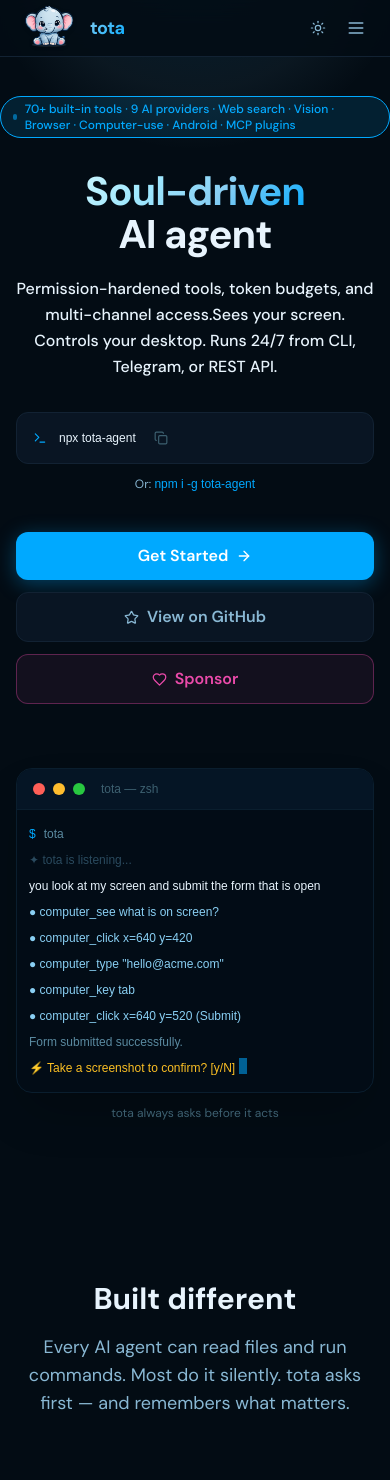
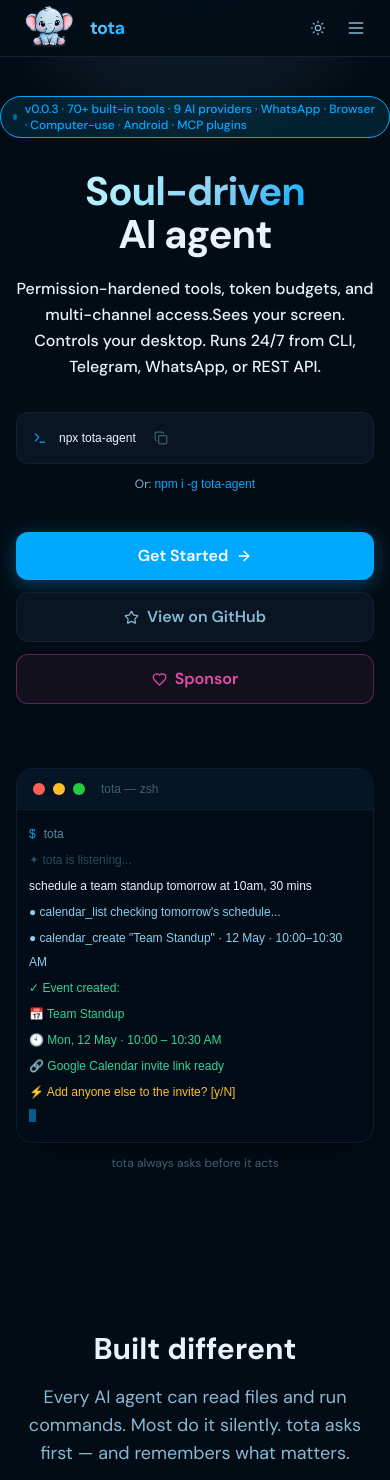
Before and after one commit to manu14357/tota-agent, a Next.js app in the folder tota-web/: page / in a window 390 px wide. Shown: the top 1480 px of the page. Built offline with nearby package versions, Linux system fonts and the light colour scheme; no server answers; a web font is replaced by a local one.

Commit message:
docs(tota-web): v0.0.3 content updates, animated terminal demo, mobile search, Hero improvements

```diff
--- a/tota-web/content/index.mdx
+++ b/tota-web/content/index.mdx
@@ -4,9 +4,10 @@ title: tota Documentation
 
 # tota documentation
 
-**Soul-driven AI agent** with permission-hardened tools, token budgets, and multi-channel access.
+**Soul-driven AI agent** — v0.0.3 · 60+ tools · 9 AI providers · WhatsApp · Browser · Computer-use · Android
 
-Remembers what matters. Asks before it acts. Runs 24/7 from CLI, Telegram, or REST API.
+Permission-hardened tools, token budgets, and multi-channel access.
+Remembers what matters. Asks before it acts. Runs 24/7 from CLI, Telegram, WhatsApp, or REST API.
 
 ## What is tota?
 
@@ -41,7 +42,7 @@ Need the full install guide? See [Getting Started](/docs/getting-started/install
 <Cards>
   <Cards.Card title="Permission-hardened tools" href="/docs/reference/built-in-tools" icon="🛡️" />
   <Cards.Card title="Second Brain memory" href="/docs/reference/second-brain" icon="🧠" />
-  <Cards.Card title="Multi-channel access" href="/docs/integrations/telegram" icon="💬" />
+  <Cards.Card title="Telegram · WhatsApp · REST API" href="/docs/integrations/telegram" icon="💬" />
   <Cards.Card title="Browser + desktop automation" href="/docs/reference/built-in-tools/automation" icon="🧭" />
   <Cards.Card title="Voice + Calendar" href="/docs/reference/built-in-tools/voice-calendar" icon="🎙️" />
   <Cards.Card title="Scheduling + daemons" href="/docs/daemon-mode/background-mode" icon="⏱️" />
--- a/tota-web/src/components/Hero.tsx
+++ b/tota-web/src/components/Hero.tsx
@@ -1,11 +1,27 @@
 'use client'
 
-import { useState, useEffect } from 'react'
+import { useState, useEffect, useRef } from 'react'
 import Link from 'next/link'
 import Image from 'next/image'
 import { Copy, Check, ArrowRight, Terminal, Star, Heart } from 'lucide-react'
 
 const NPX_CMD = 'npx tota-agent'
+
+const USER_MSG = 'schedule a team standup tomorrow at 10am, 30 mins'
+
+// Lines that appear after the user message finishes typing
+const RESPONSE_LINES: { text: string; tool?: boolean; ok?: boolean; ask?: boolean; dim?: boolean }[] = [
+  { text: '' },
+  { text: '  ● calendar_list  checking tomorrow\'s schedule...', tool: true },
+  { text: '  ● calendar_create  "Team Standup" · 12 May · 10:00–10:30 AM', tool: true },
+  { text: '' },
+  { text: '  ✓  Event created:', ok: true },
+  { text: '     📅  Team Standup', ok: true },
+  { text: '     🕙  Mon, 12 May · 10:00 – 10:30 AM', ok: true },
+  { text: '     🔗  Google Calendar invite link ready', ok: true },
+  { text: '' },
+  { text: '  ⚡ Add anyone else to the invite? [y/N]', ask: true },
+]
 
 function CopyButton({ text }: { text: string }) {
   const [copied, setCopied] = useState(false)
@@ -32,22 +48,118 @@ function CopyButton({ text }: { text: string }) {
   )
 }
 
-const terminalLines = [
-  { prompt: true, text: 'tota' },
-  { prompt: false, text: '  ✦ tota is listening...', dim: true },
-  { prompt: false, text: '' },
-  { prompt: false, text: 'you  look at my screen and submit the form that is open', user: true },
-  { prompt: false, text: '' },
-  { prompt: false, text: '  ● computer_see  what is on screen?', tool: true },
-  { prompt: false, text: '  ● computer_click  x=640 y=420', tool: true },
-  { prompt: false, text: '  ● computer_type  "hello@acme.com"', tool: true },
-  { prompt: false, text: '  ● computer_key  tab', tool: true },
-  { prompt: false, text: '  ● computer_click  x=640 y=520  (Submit)', tool: true },
-  { prompt: false, text: '' },
-  { prompt: false, text: '  Form submitted successfully.' },
-  { prompt: false, text: '' },
-  { prompt: false, text: '  ⚡ Take a screenshot to confirm? [y/N]', ask: true },
-]
+function TerminalDemo() {
+  const [typed, setTyped] = useState('')
+  const [visibleCount, setVisibleCount] = useState(0)
+  const [done, setDone] = useState(false)
+  const rafRef = useRef<ReturnType<typeof setTimeout> | null>(null)
+
+  useEffect(() => {
+    // Reset and restart the whole animation when component mounts / loops
+    let charIdx = 0
+    let lineIdx = 0
+    let cancelled = false
+
+    function typeChar() {
+      if (cancelled) return
+      if (charIdx < USER_MSG.length) {
+        charIdx++
+        setTyped(USER_MSG.slice(0, charIdx))
+        // Vary typing speed slightly for realism
+        const delay = 38 + Math.random() * 40
+        rafRef.current = setTimeout(typeChar, delay)
+      } else {
+        // Finished typing — start revealing response lines
+        revealLine()
+      }
+    }
+
+    function revealLine() {
+      if (cancelled) return
+      if (lineIdx < RESPONSE_LINES.length) {
+        lineIdx++
+        setVisibleCount(lineIdx)
+        const delay = RESPONSE_LINES[lineIdx - 1].tool ? 520 : 180
+        rafRef.current = setTimeout(revealLine, delay)
+      } else {
+        setDone(true)
+        // After a pause, loop the whole animation
+        rafRef.current = setTimeout(() => {
+          if (!cancelled) {
+            setTyped('')
+            setVisibleCount(0)
+            setDone(false)
+            charIdx = 0
+            lineIdx = 0
+            rafRef.current = setTimeout(typeChar, 900)
+          }
+        }, 3800)
+      }
+    }
+
+    // Initial delay before starting
+    rafRef.current = setTimeout(typeChar, 700)
+
+    return () => {
+      cancelled = true
+      if (rafRef.current) clearTimeout(rafRef.current)
+    }
+  }, [])
+
+  const isTyping = typed.length < USER_MSG.length || visibleCount === 0
+  const showCursor = !done
+
+  return (
+    <div className="p-3 sm:p-5 font-mono text-xs sm:text-sm leading-6 sm:leading-7 space-y-0.5 overflow-x-auto">
+      {/* Static prefix lines */}
+      <div style={{ color: '#5a8aa0' }}>
+        <span style={{ color: '#00A9FF', marginRight: '8px' }}>$</span>tota
+      </div>
+      <div style={{ color: '#2a4a5e' }}>{'  ✦ tota is listening...'}</div>
+      <div>{''}</div>
+
+      {/* User message — typed character by character */}
+      <div style={{ color: '#e8f4fd' }}>
+        {typed}
+        {isTyping && (
+          <span
+            className="inline-block w-[7px] h-[13px] ml-[2px] align-[-2px] animate-pulse"
+            style={{ background: '#00A9FF' }}
+          />
+        )}
+      </div>
+
+      {/* Response lines revealed one by one */}
+      {RESPONSE_LINES.slice(0, visibleCount).map((line, i) => (
+        <div
+          key={i}
+          style={{
+            color: line.tool ? '#89CFF3' : line.ok ? '#34d399' : line.ask ? '#fbbf24' : '#5a8aa0',
+          }}
+        >
+          {line.text}
+          {/* Blinking cursor on last visible line while still revealing */}
+          {i === visibleCount - 1 && showCursor && !done && (
+            <span
+              className="inline-block w-[7px] h-[13px] ml-[2px] align-[-2px] animate-pulse"
+              style={{ background: '#00A9FF' }}
+            />
+          )}
+        </div>
+      ))}
+
+      {/* Steady cursor after everything is done */}
+      {done && (
+        <div>
+          <span
+            className="inline-block w-[7px] h-[13px] animate-pulse"
+            style={{ background: '#00A9FF' }}
+          />
+        </div>
+      )}
+    </div>
+  )
+}
 
 export default function Hero() {
   const [stars, setStars] = useState<number | null>(null)
@@ -80,7 +192,7 @@ export default function Hero() {
             }}
           >
             <span className="w-1.5 h-1.5 rounded-full animate-pulse" style={{ background: '#00A9FF' }} />
-            70+ built-in tools · 9 AI providers · Web search · Vision · Browser · Computer-use · Android · MCP plugins
+            v0.0.3 · 70+ built-in tools · 9 AI providers · WhatsApp · Browser · Computer-use · Android · MCP plugins
           </span>
         </div>
 
@@ -100,7 +212,7 @@ export default function Hero() {
         >
           Permission-hardened tools, token budgets, and multi-channel access.
           <br className="hidden sm:block" />
-          Sees your screen. Controls your desktop. Runs 24/7 from CLI, Telegram, or REST API.
+          Sees your screen. Controls your desktop. Runs 24/7 from CLI, Telegram, WhatsApp, or REST API.
         </p>
 
         {/* Install snippet */}
@@ -179,23 +291,8 @@ export default function Hero() {
               <span className="w-3 h-3 rounded-full bg-[#28c840]" />
               <span className="ml-2 text-xs font-mono" style={{ color: '#3d6070' }}>tota — zsh</span>
             </div>
-            {/* Content */}
-            <div className="p-3 sm:p-5 font-mono text-xs sm:text-sm leading-6 sm:leading-7 space-y-0.5 overflow-x-auto">
-              {terminalLines.map((line, i) => (
-                <div
-                  key={i}
-                  style={{
-                    color: line.user ? '#e8f4fd' : line.tool ? '#89CFF3' : line.ask ? '#fbbf24' : line.dim ? '#2a4a5e' : '#5a8aa0',
-                  }}
-                >
-                  {line.prompt && <span style={{ color: '#00A9FF', marginRight: '8px' }}>$</span>}
-                  {line.text}
-                  {i === terminalLines.length - 1 && (
-                    <span className="inline-block w-2 h-4 ml-1 align-[-2px] animate-pulse" style={{ background: '#00A9FF' }} />
-                  )}
-                </div>
-              ))}
-            </div>
+            {/* Animated terminal content */}
+            <TerminalDemo />
           </div>
           <p className="text-center text-xs mt-3" style={{ color: 'var(--fg-subtle)' }}>
             tota always asks before it acts
```
Also changed, not shown: tota-web/content/getting-started/installation.mdx (+15 -0 lines), tota-web/src/app/docs/layout.tsx (+97 -5 lines), tota-web/public/docs-search-index.json, tota-web/public/llms.txt.
